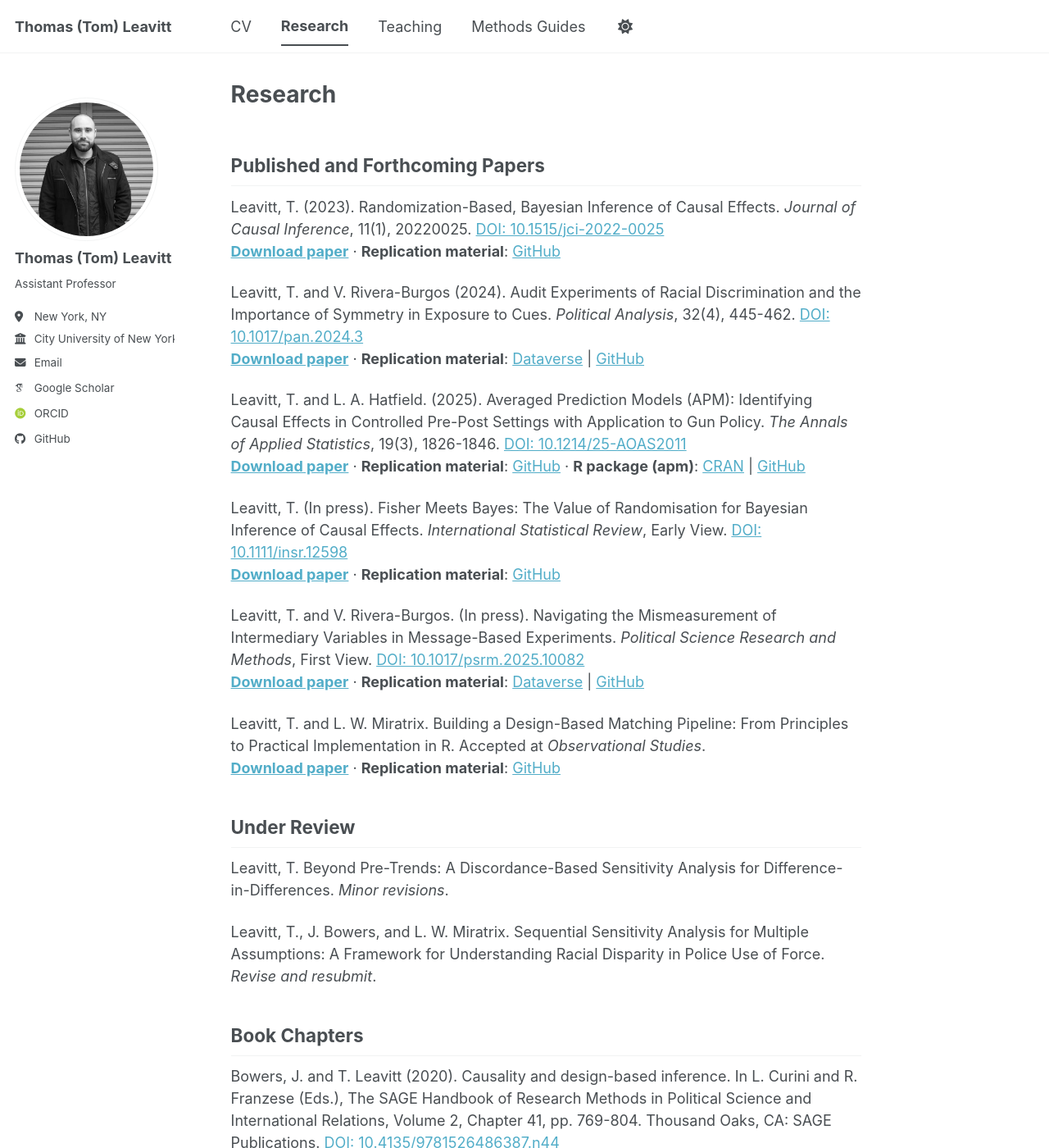
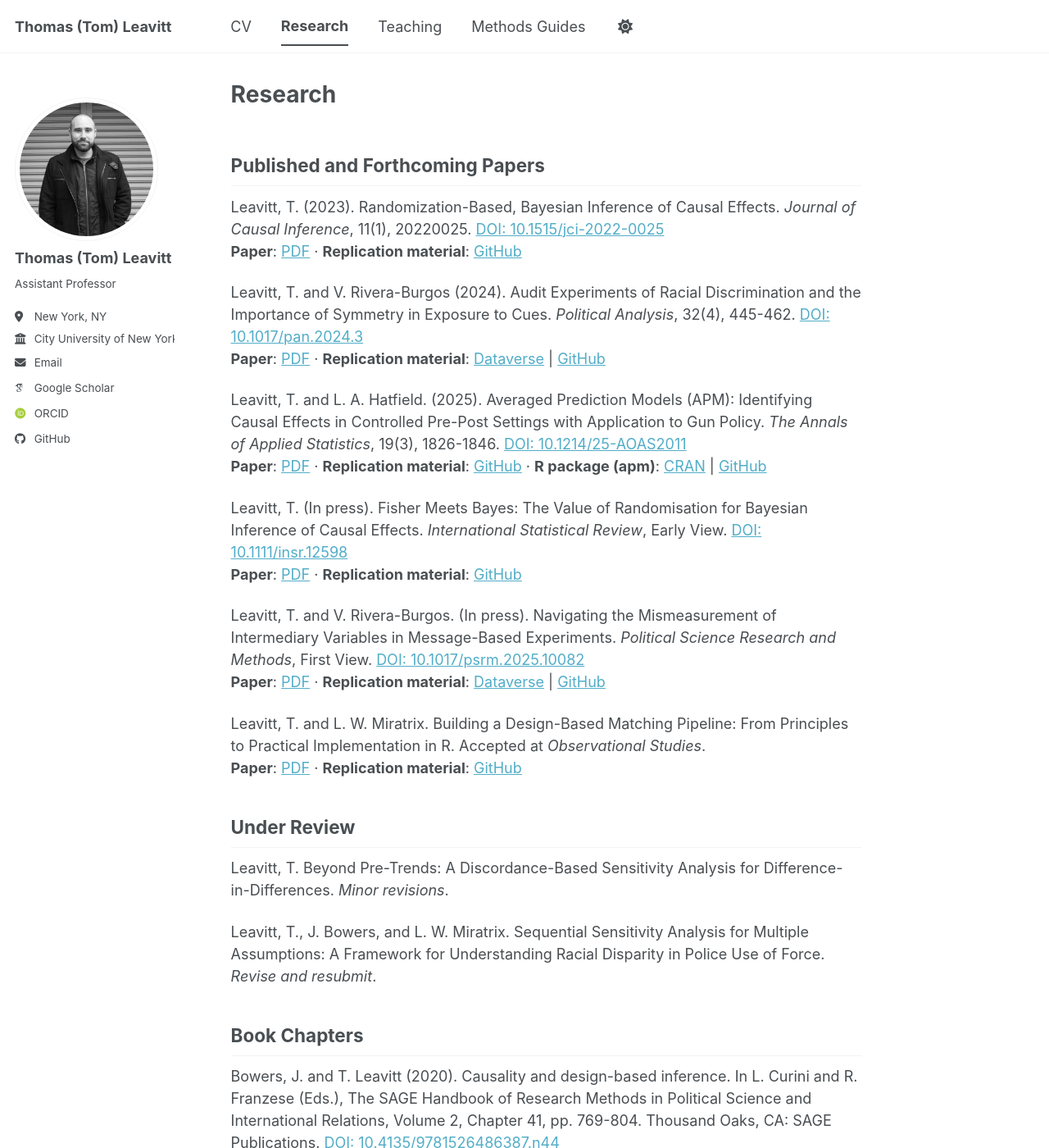
Before and after one commit to tl2624/tl2624.github.io, a Jekyll site: the page built from _pages/research.md, in a window 1280 px wide and 1400 px high. Shown: the whole window at 82% size. Built offline with Jekyll 4.4.1, drawn with Linux system fonts in a browser that asks for light colours; some web fonts are replaced; a script bundle is joined from its source files by our own code; library files that are not in the unit come from our copies; some of the changed text lies outside the part shown.

Commit message:
Update paper links to PDF format in research.md

```diff
--- a/_pages/research.md
+++ b/_pages/research.md
@@ -8,22 +8,22 @@ author_profile: true
 ## Published and Forthcoming Papers
 
 Leavitt, T. (2023). Randomization-Based, Bayesian Inference of Causal Effects. *Journal of Causal Inference*, 11(1), 20220025. [DOI: 10.1515/jci-2022-0025](https://doi.org/10.1515/jci-2022-0025)
-[**Download paper**](https://tl2624.github.io/files/Leavitt_2023.pdf) · **Replication material**: [GitHub](https://github.com/tl2624/bayesian-randomization-replication)
+**Paper**: [PDF](https://tl2624.github.io/files/Leavitt_2023.pdf) · **Replication material**: [GitHub](https://github.com/tl2624/bayesian-randomization-replication)
 
 Leavitt, T. and V. Rivera-Burgos (2024). Audit Experiments of Racial Discrimination and the Importance of Symmetry in Exposure to Cues. *Political Analysis*, 32(4), 445-462. [DOI: 10.1017/pan.2024.3](https://doi.org/10.1017/pan.2024.3)
-[**Download paper**](https://tl2624.github.io/files/Leavitt_Rivera-Burgos_2024.pdf) · **Replication material**: [Dataverse](https://doi.org/10.7910/DVN/R3JGWS) | [GitHub](https://github.com/tl2624/audit-symmetry-replication)
+**Paper**: [PDF](https://tl2624.github.io/files/Leavitt_Rivera-Burgos_2024.pdf) · **Replication material**: [Dataverse](https://doi.org/10.7910/DVN/R3JGWS) | [GitHub](https://github.com/tl2624/audit-symmetry-replication)
 
 Leavitt, T. and L. A. Hatfield. (2025). Averaged Prediction Models (APM): Identifying Causal Effects in Controlled Pre-Post Settings with Application to Gun Policy. *The Annals of Applied Statistics*, 19(3), 1826-1846. [DOI: 10.1214/25-AOAS2011](https://doi.org/10.1214/25-AOAS2011)
-[**Download paper**](https://tl2624.github.io/files/Leavitt_Hatfield_2025.pdf) · **Replication material**: [GitHub](https://github.com/tl2624/apm-replication) · **R package (apm)**: [CRAN](https://cran.r-project.org/web/packages/apm/index.html) | [GitHub](https://tl2624.github.io/apm/)
+**Paper**: [PDF](https://tl2624.github.io/files/Leavitt_Hatfield_2025.pdf) · **Replication material**: [GitHub](https://github.com/tl2624/apm-replication) · **R package (apm)**: [CRAN](https://cran.r-project.org/web/packages/apm/index.html) | [GitHub](https://tl2624.github.io/apm/)
 
 Leavitt, T. (In press). Fisher Meets Bayes: The Value of Randomisation for Bayesian Inference of Causal Effects. *International Statistical Review*, Early View. [DOI: 10.1111/insr.12598](https://doi.org/10.1111/insr.12598)
-[**Download paper**](https://tl2624.github.io/files/Leavitt_Early_View.pdf) · **Replication material**: [GitHub](https://github.com/tl2624/fisher-meets-bayes-replication)
+**Paper**: [PDF](https://tl2624.github.io/files/Leavitt_Early_View.pdf) · **Replication material**: [GitHub](https://github.com/tl2624/fisher-meets-bayes-replication)
 
 Leavitt, T. and V. Rivera-Burgos. (In press). Navigating the Mismeasurement of Intermediary Variables in Message-Based Experiments. *Political Science Research and Methods*, First View. [DOI: 10.1017/psrm.2025.10082](https://doi.org/10.1017/psrm.2025.10082)
-[**Download paper**](https://tl2624.github.io/files/Leavitt_Rivera-Burgos_First_View.pdf) · **Replication material**: [Dataverse](https://doi.org/10.7910/DVN/X3CORT) | [GitHub]([https://github.com/tl2624/audit-symmetry-replication](https://github.com/tl2624/message-based-experiments))
+**Paper**: [PDF](https://tl2624.github.io/files/Leavitt_Rivera-Burgos_First_View.pdf) · **Replication material**: [Dataverse](https://doi.org/10.7910/DVN/X3CORT) | [GitHub]([https://github.com/tl2624/audit-symmetry-replication](https://github.com/tl2624/message-based-experiments))
 
 Leavitt, T. and L. W. Miratrix. Building a Design-Based Matching Pipeline: From Principles to Practical Implementation in R. Accepted at *Observational Studies*.
-[**Download paper**](https://tl2624.github.io/files/Leavitt_Miratrix_Accepted.pdf) · **Replication material**: [GitHub](https://github.com/tl2624/matching-guide)
+**Paper**: [PDF](https://tl2624.github.io/files/Leavitt_Miratrix_Accepted.pdf) · **Replication material**: [GitHub](https://github.com/tl2624/matching-guide)
 
 ## Under Review
 
@@ -34,7 +34,7 @@ Leavitt, T., J. Bowers, and L. W. Miratrix. Sequential Sensitivity Analysis for
 ## Book Chapters
 
 Bowers, J. and T. Leavitt (2020). Causality and design-based inference. In L. Curini and R. Franzese (Eds.), The SAGE Handbook of Research Methods in Political Science and International Relations, Volume 2, Chapter 41, pp. 769-804. Thousand Oaks, CA: SAGE Publications. [DOI: 10.4135/9781526486387.n44](https://doi.org/10.4135/9781526486387.n44)
-[**Download preprint**](https://tl2624.github.io/files/Bowers_Leavitt_2020.pdf)
+**Preprint**: [PDF](https://tl2624.github.io/files/Bowers_Leavitt_2020.pdf)
 
 Green, D. P., T. Leavitt, and D. Markovits (In Press). Challenges that Proprietary Research Poses for Meta-analysis. In J. M. Box-Steffensmeier, D. P. Christenson, and V. Sinclair-Chapman (Eds.), Oxford Handbook of Engaged Methodological Pluralism in Political Science, Volume 1. New York, NY: Oxford University Press. [DOI: 10.1093/oxfordhb/9780192868282.013.21](https://doi.org/10.1093/oxfordhb/9780192868282.013.21)
-[**Download preprint**](https://tl2624.github.io/files/Green_et_al_In_Progress.pdf)
+**Preprint**: [PDF](https://tl2624.github.io/files/Green_et_al_In_Progress.pdf)
```
